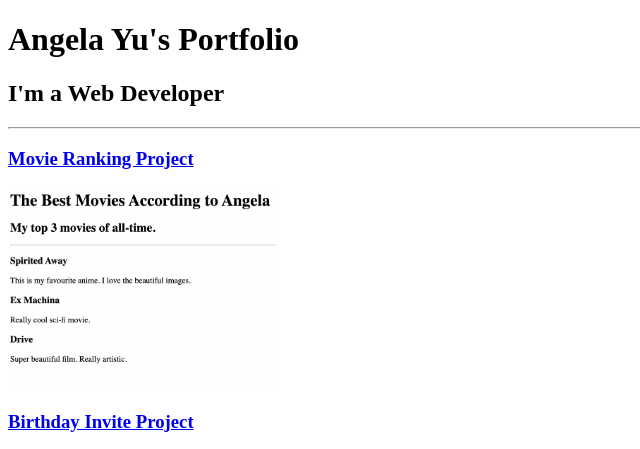
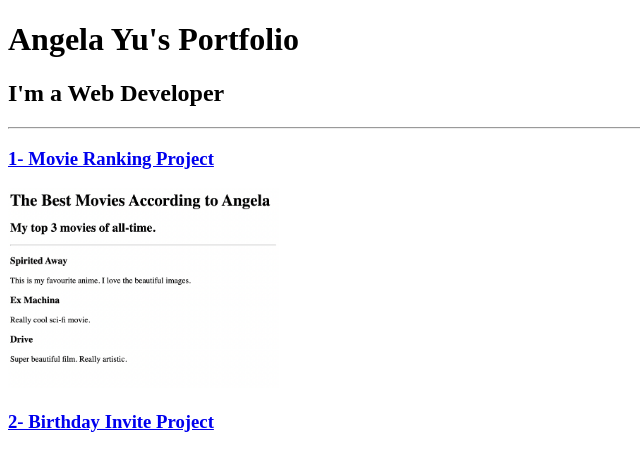
Before and after one commit to MoulaRaoul/html-portfolio, a plain HTML site: page solution.html in a window 1280 px wide. Shown: the top 449 px of the page, without its empty margins (0-640 px from the left). Drawn offline with Linux system fonts and the light colour scheme; grey boxes are pictures that could not be loaded.

Commit message:
Update solution.html

```diff
--- a/solution.html
+++ b/solution.html
@@ -10,9 +10,9 @@
   <h1>Angela Yu's Portfolio</h1>
   <h2>I'm a Web Developer</h2>
   <hr />
-  <h3><a href="./public/movie-ranking.html">Movie Ranking Project</a></h3>
+  <h3><a href="./public/movie-ranking.html">1- Movie Ranking Project</a></h3>
   <img src="./assets/images/movie-ranking.png" height="200" alt="movie ranking project preview"/>
-  <h3><a href="./public/birthday-invite.html">Birthday Invite Project</a></h3>
+  <h3><a href="./public/birthday-invite.html">2- Birthday Invite Project</a></h3>
   <img src="./assets/images/birthday-invite.png" height="200" alt="birthday invite project preview"/>
   <hr />
   <a href="./public/about.html">About Me</a>
```
